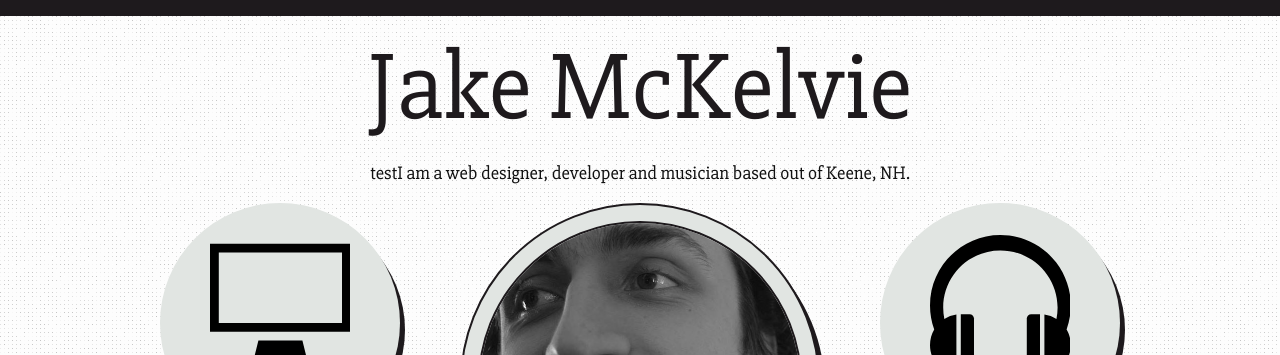
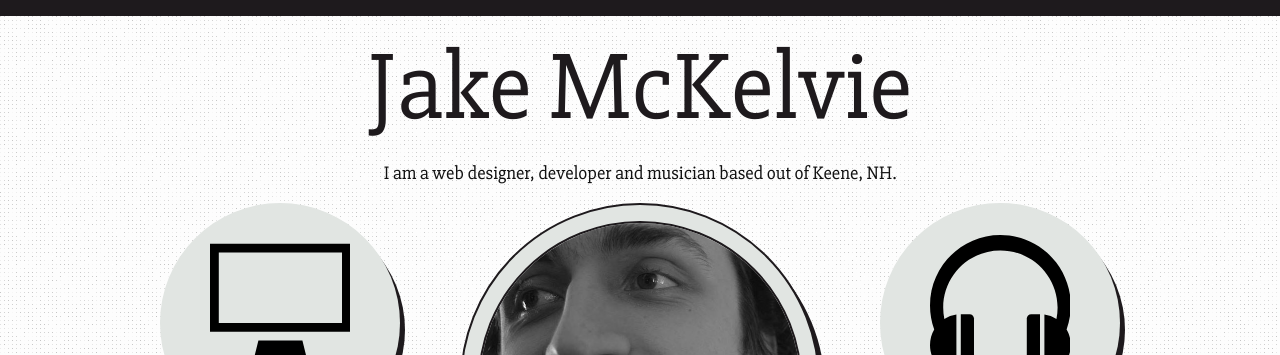
Before and after one commit to jacobjavits/jakemckelvie, a Jekyll site: the page built from index.html, in a window 1280 px wide. Shown: the top 355 px of the page. Built offline with Jekyll 4.4.1, drawn with Linux system fonts in a browser that asks for light colours; nearby versions of some CDN libraries.

Commit message:
changed index.html back

```diff
--- a/index.html
+++ b/index.html
@@ -4,7 +4,7 @@ layout: default
 
 <div class="home">
 
-  <h3>testI am a web designer, developer and musician based out of Keene, NH.</h3>
+  <h3>I am a web designer, developer and musician based out of Keene, NH.</h3>
 
   <div class="home-col web-developer">
     <a href="/portfolio">
```
